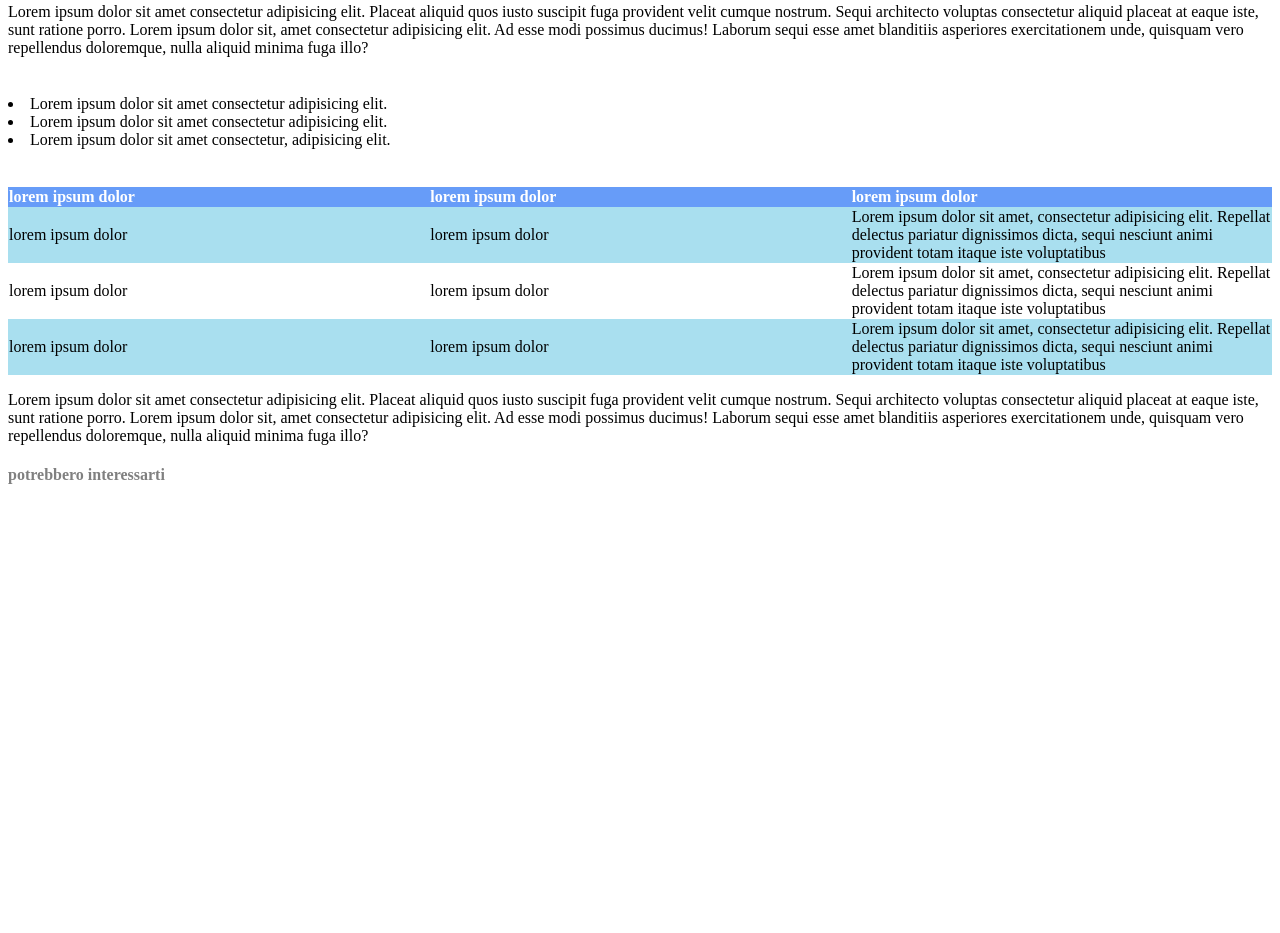
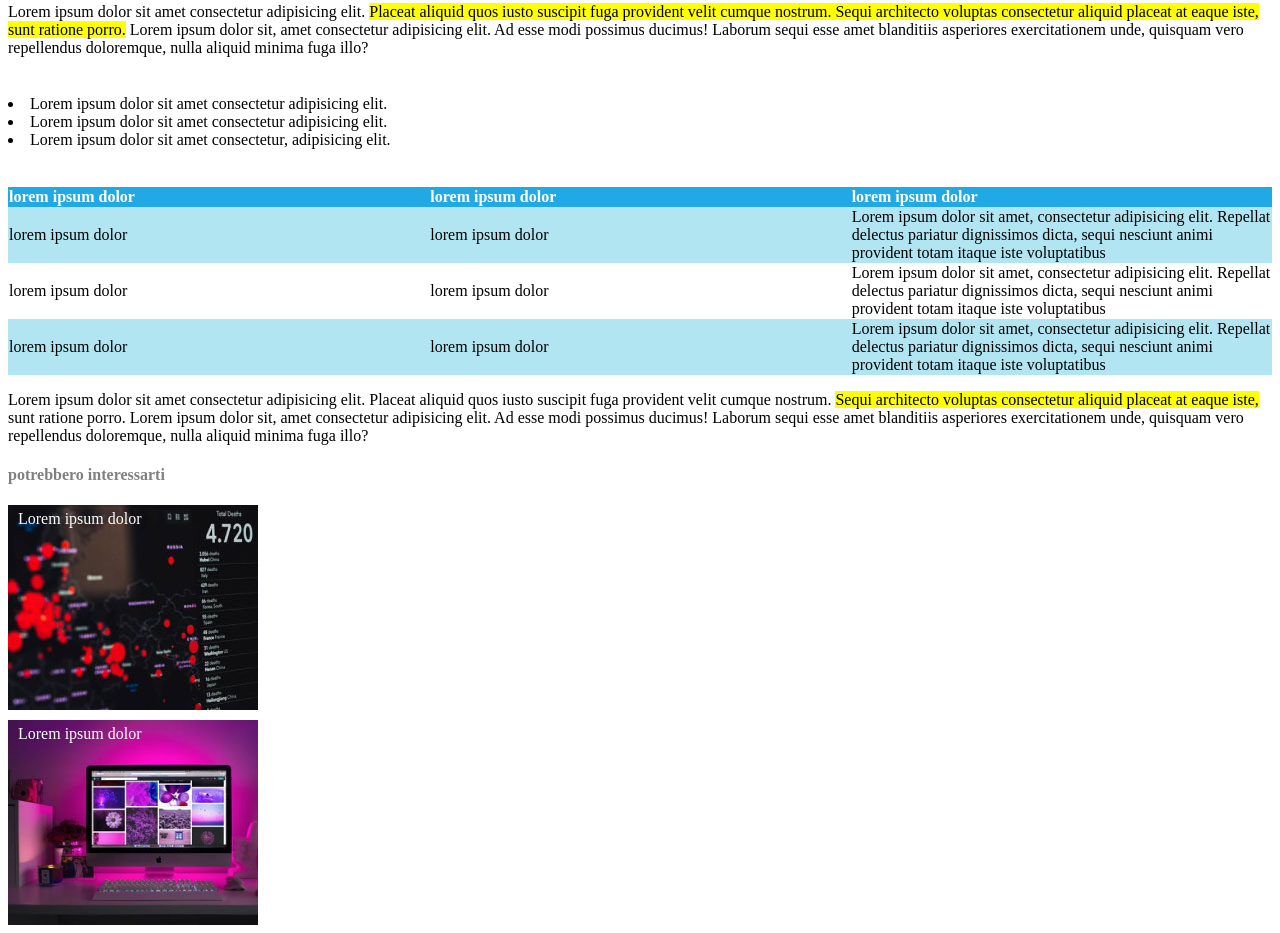
Before and after one commit to federicoalagna/html-css-booleaner, a plain HTML site: page index.html in a window 1280 px wide. Shown: the part 640-1573 px from the top of the page. Before the commit the page ends 1145 px from the top, so only its background shows below. Drawn offline with Linux system fonts and the light colour scheme; files whose address does not match are found by name.

Commit message:
aggiunte finali e dettagli

```diff
--- a/index.html
+++ b/index.html
@@ -17,9 +17,11 @@
     Internet deve essere al servizio del "bene pubblico": il manifesto di Tim Berners Lee
    </h1>
 
+   <!-- CREDITI e IMMAGINI -->
+
    <div id="credits">
 
-      <h4>Scritto da The Booleaner</h4>
+      <h4 >Scritto da <span id="autore">The Booleaner</span> </h4>
       <h5>il 10/10/2020</h5>
 
    </div>
@@ -35,14 +37,18 @@
     2nd photo: Wikimedia, by Paul Clarke
 </div>
 
+<!-- PARAGRAFO E LISTA NON ORDINATA -->
+
 <div class="container">
-<p id="paragrafo">Lorem ipsum dolor sit amet consectetur adipisicing elit. Placeat aliquid quos iusto suscipit fuga provident velit cumque nostrum. Sequi architecto voluptas consectetur aliquid placeat at eaque iste, sunt ratione porro. Lorem ipsum dolor sit, amet consectetur adipisicing elit. Ad esse modi possimus ducimus! Laborum sequi esse amet blanditiis asperiores exercitationem unde, quisquam vero repellendus doloremque, nulla aliquid minima fuga illo?  </p>
+<p id="paragrafo">Lorem ipsum dolor sit amet consectetur adipisicing elit. <span style="background-color: yellow;"> Placeat aliquid quos iusto suscipit fuga provident velit cumque nostrum. Sequi architecto voluptas consectetur aliquid placeat at eaque iste, sunt ratione porro.</span> Lorem ipsum dolor sit, amet consectetur adipisicing elit. Ad esse modi possimus ducimus! Laborum sequi esse amet blanditiis asperiores exercitationem unde, quisquam vero repellendus doloremque, nulla aliquid minima fuga illo?  </p>
 
 <ul">
     <li>Lorem ipsum dolor sit amet consectetur adipisicing elit. </li>
     <li>Lorem ipsum dolor sit amet consectetur adipisicing elit. </li>
     <li>Lorem ipsum dolor sit amet consectetur, adipisicing elit.</li>
 </ul>
+
+<!-- TABELLA -->
 
 <table>
     <thead>
@@ -79,15 +85,24 @@
 
     </tbody>
 </table>
-<p>Lorem ipsum dolor sit amet consectetur adipisicing elit. Placeat aliquid quos iusto suscipit fuga provident velit cumque nostrum. Sequi architecto voluptas consectetur aliquid placeat at eaque iste, sunt ratione porro. Lorem ipsum dolor sit, amet consectetur adipisicing elit. Ad esse modi possimus ducimus! Laborum sequi esse amet blanditiis asperiores exercitationem unde, quisquam vero repellendus doloremque, nulla aliquid minima fuga illo?  </p>
+<p>Lorem ipsum dolor sit amet consectetur adipisicing elit. Placeat aliquid quos iusto suscipit fuga provident velit cumque nostrum. <span style="background-color: yellow;">Sequi architecto voluptas consectetur aliquid placeat at eaque iste,</span> sunt ratione porro. Lorem ipsum dolor sit, amet consectetur adipisicing elit. Ad esse modi possimus ducimus! Laborum sequi esse amet blanditiis asperiores exercitationem unde, quisquam vero repellendus doloremque, nulla aliquid minima fuga illo?  </p>
+
+<!-- ALTRE INFO E IMMAGINI -->
 
 <div id="credits">
 
     <h4>potrebbero interessarti</h4>
+</div>
 
-
- </div>
+<div class="immagini">
+    <span class="testo">Lorem ipsum dolor</span>
 
 </div>
+<div class="immagini2">
+    <span class="testo">Lorem ipsum dolor</span>
+  </div>
+
+</div>
+
 </body>
 </html>
--- a/style.css
+++ b/style.css
@@ -1,9 +1,13 @@
 .header {
-  background-color: rgb(68, 115, 244);
+  background-color: rgba(78,160,255,255);
 
 background-repeat: repeat-x;
 background-image: url(.//img/pattern.png);
 background-size: 15%;
+}
+
+#autore {
+    color: rgba(32,169,229,255);
 }
 
 .logo {
@@ -31,13 +35,36 @@ table {
 
 }
 thead {
-    background-color: rgba(39, 115, 245, 0.7);
+    background-color: rgba(32,169,229,255);
     color: white;
     text-align: justify;
 
 }
 
 .linea1 {
-background-color: rgb(84, 191, 223, 0.5);
+background-color: #b1e5f2;
 
 }
+
+.immagini {
+    background-image: url(../html-css-booleaner/img/graph.jpg);
+    text-align: left;
+    width: 250px;
+    height: 200px;
+    margin-bottom: 10px;
+    color: white;
+    padding-top: 5px;
+}
+.immagini2 {
+    background-image: url(../html-css-booleaner/img/monitor.jpg);
+    text-align: left;
+    width: 250px;
+    height: 200px;
+    color: white;
+    padding-top: 5px;
+}
+
+.testo {
+    margin-left: 10px;
+    margin-top: 20px;
+}
```
